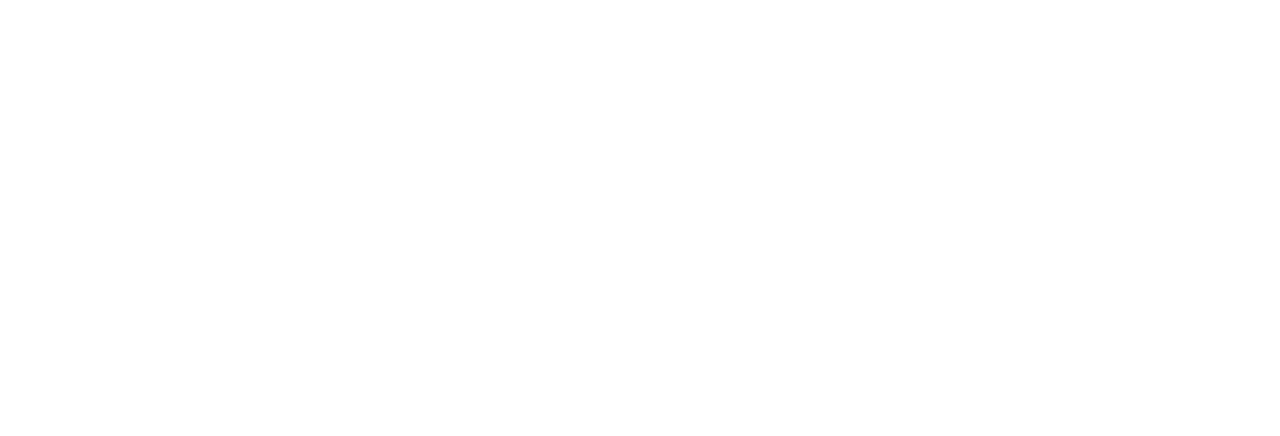
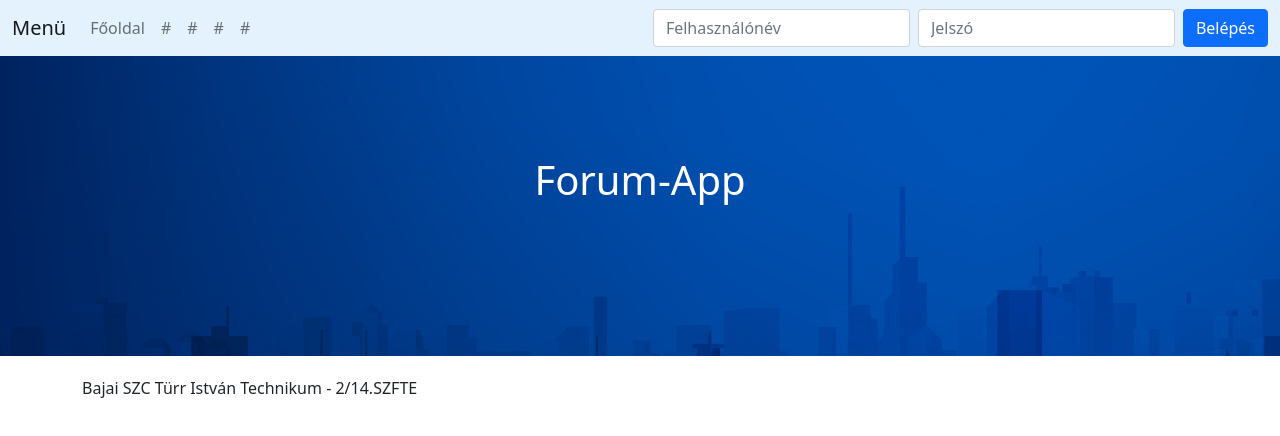
Before and after one commit to 214SZFTE/forumApp, a plain HTML site: page Public/index.html in a window 1280 px wide. Drawn offline with Linux system fonts and the light colour scheme.

Commit message:
header, main, footer template + header img

```diff
--- a/Public/css/forum.css
+++ b/Public/css/forum.css
@@ -0,0 +1,14 @@
+.navbar{
+    background-color: #e3f2fd;
+}
+
+header {
+    background-image: url('../assets/header.jpg');
+    background-color: aqua;
+    height: 300px;
+    padding: 100px;
+    margin-bottom: 20px;
+    text-align: center;
+    color: white;
+    font-size: 300%;
+}
--- a/Public/index.html
+++ b/Public/index.html
@@ -20,6 +20,55 @@
 </head>
 
 <body>
+    <nav class="navbar navbar-expand-lg navbar-light">
+        <div class="container-fluid">
+            <a class="navbar-brand" href="#">Menü</a>
+            <button class="navbar-toggler" type="button" data-bs-toggle="collapse" data-bs-target="#navbarSupportedContent" aria-controls="navbarSupportedContent" aria-expanded="false" aria-label="Toggle navigation">
+            <span class="navbar-toggler-icon"></span>
+          </button>
+            <div class="collapse navbar-collapse" id="navbarSupportedContent">
+                <ul class="navbar-nav me-auto mb-2 mb-lg-0">
+                    <li class="nav-item">
+                        <a class="nav-link" aria-current="page" href="#!">Főoldal</a>
+                    </li>
+                    <li class="nav-item">
+                        <a class="nav-link" aria-current="page" href="#!">#</a>
+                    </li>
+                    <li class="nav-item">
+                        <a class="nav-link" aria-current="page" href="#!">#</a>
+                    </li>
+                    <li class="nav-item">
+                        <a class="nav-link" aria-current="page" href="#!">#</a>
+                    </li>
+                    <li class="nav-item">
+                        <a class="nav-link" aria-current="page" href="#!">#</a>
+                    </li>
+
+                </ul>
+                <div class="d-flex">
+                    <input class="form-control me-2" type="text" placeholder="Felhasználónév">
+                    <input class="form-control me-2" type="password" placeholder="Jelszó">
+                    <button class="btn btn-primary" type="button">Belépés</button>
+                </div>
+            </div>
+        </div>
+      </nav>
+
+        <header class="container-fluid">
+        <div class="container">
+            <h1>{{appname}}</h1>
+        </div>
+        </header>
+
+        <main class="container">
+
+        </main>
+
+        <footer class="container-fluid">
+            <div class="container">
+                {{company}} - {{author}}
+            </div>
+        </footer>
 
 </body>
 
```
Also changed, not shown: Public/assets/header.jpg (added).
